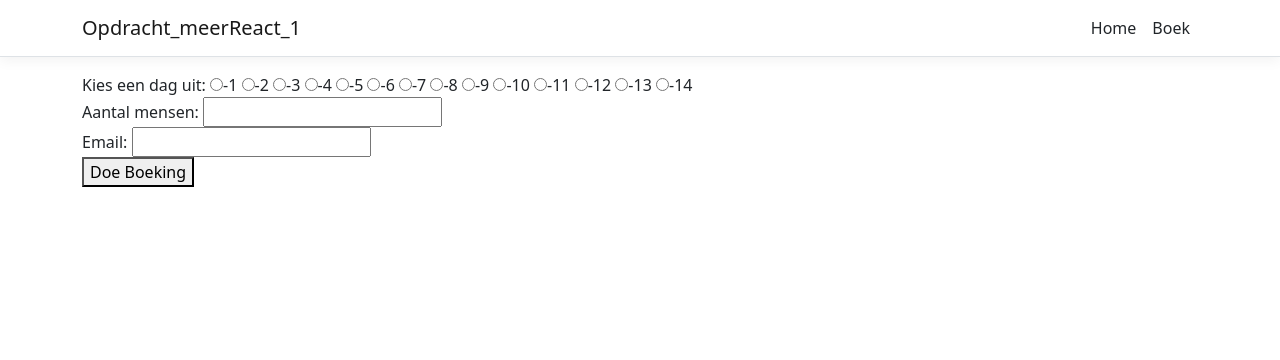
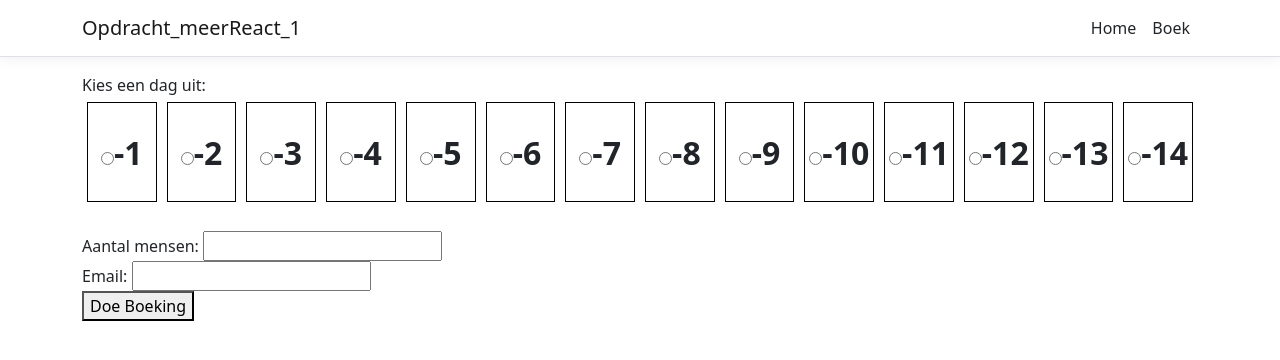
Before and after one commit to SchoolOpdrachten/Opdracht-meerReact, a React (Create React App) app in the folder ClientApp/: page /boek in a window 1280 px wide. Shown: the top 360 px of the page. Built offline with nearby package versions, Linux system fonts and the light colour scheme.

Commit message:
css toevoeging. eventueel voor later

```diff
--- a/ClientApp/src/components/Boek.js
+++ b/ClientApp/src/components/Boek.js
@@ -1,4 +1,5 @@
 import React, { useState } from 'react'
+import './BoekStyle.css'
 
 // ik wilde gaaf het aantal dagen ophalen van de server maar daar had ik geen tijd meer voor
 const DAGEN = [...Array(14).keys()] // fetch('reservering/aantalDagen')
@@ -20,15 +21,17 @@ export const Boek = () => {
     }
 
     const Dag = (dag) => {
-        return (<>
+        return (<div className='dagItem'>
             <input type='radio' name='dag' value={dag} onChange={e => setDag(e.target.value)} /><span>-{dag} </span>
-        </>
+        </div>
         )
     }
 
     return (
         <form onSubmit={e => submitHandler(e)}>
-            Kies een dag uit: {DAGEN.map(dag => Dag(dag + 1))}
+            Kies een dag uit:
+            <br />
+            <div className='dagenContainer'>{DAGEN.map(dag => Dag(dag + 1))}</div>
             <br />
             Aantal mensen: <input type='number' name='aantal' onChange={e => setAantal(e.target.value)} />
             <br />
--- /dev/null
+++ b/ClientApp/src/components/BoekStyle.css
@@ -0,0 +1,16 @@
+.dagenContainer {
+    display: flex;
+    flex-direction: row;
+    justify-content: space-between;
+    align-items: center;
+}
+.dagItem {
+    width: 100px;
+    height: 100px;
+    border: 1px solid black;
+    margin: 5px;
+    text-align: center;
+    line-height: 100px;
+    font-size: 2em;
+    font-weight: bold;
+}
```
